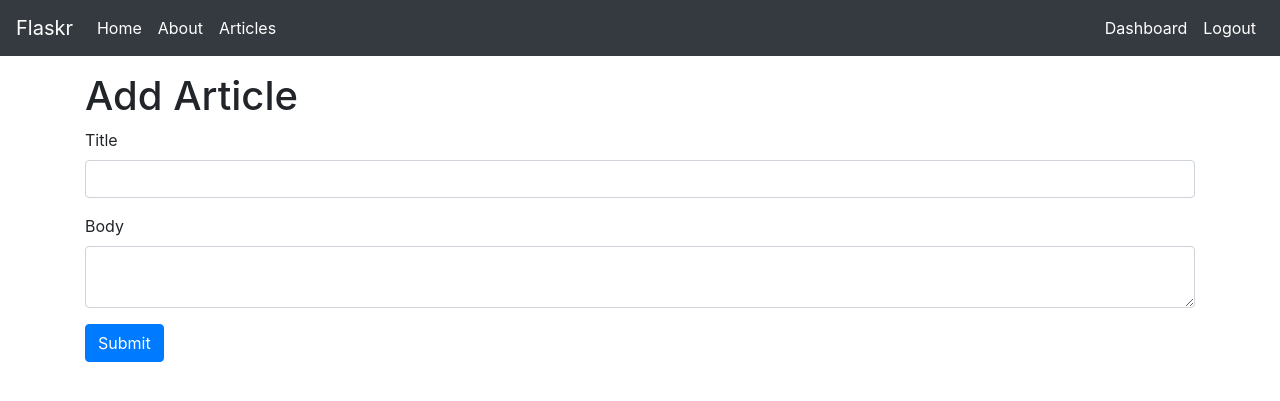
After one commit to albertoiur/Flask-Blog-App, a Flask app: page /add_article in a window 1280 px wide. The commit adds this page. Shown: the top 401 px of the page. Run offline with Flask 2, Linux system fonts and the light colour scheme; the visitor is signed in with stand-in values (Sample User, id 1); some libraries are stand-ins or nearby versions.

Commit message:
article-add implemented

```diff
--- a/app.py
+++ b/app.py
@@ -126,6 +126,7 @@ def is_logged_in(f):
 
 # log out
 @app.route('/logout')
+@is_logged_in
 def logout():
 	session.clear()
 	flash('Successfully logged out', 'success')
@@ -138,6 +139,36 @@ def dashboard():
 	return render_template('dashboard.html')
 
 
+# Article form class
+class ArticleForm(Form):
+	title = StringField('Title', [validators.Length(min=1, max=200)])
+	body = TextAreaField('Body', [validators.Length(min=30)])
+
+
+# Add article
+@app.route('/add_article', methods=['GET','POST'])
+@is_logged_in
+def add_article():
+	form = ArticleForm(request.form)
+	if request.method == 'POST' and form.validate():
+		title = form.title.data
+		body = form.body.data
+
+		# create cursor to mysql
+		cur = mysql.connection.cursor()
+
+		cur.execute("INSERT INTO articles(title, body, author) VALUES(%s, %s, %s)", (title, body, session['username']))
+
+		# commit to DB
+		mysql.connection.commit()
+		cur.close()
+		flash('Article Created!', 'success')
+
+		return redirect(url_for('dashboard'))
+
+	return render_template('add_article.html', form=form)
+
+
 if __name__ == '__main__':
 	app.secret_key = 'secret123'
 	app.run(debug=True)
--- /dev/null
+++ b/templates/add_article.html
@@ -0,0 +1,17 @@
+{% extends 'layout.html' %}
+
+{% block body %}
+
+	<h1>Add Article</h1>
+	{% from "includes/_formhelpers.html" import render_field %}
+	<form method="POST" action="">
+		<div class="form-group">
+			{{ render_field(form.title, class_="form-control") }}
+		</div>
+		<div class="form-group">
+			{{ render_field(form.body, class_="form-control") }}
+		</div>
+		<input class="btn btn-primary" type="submit" value="Submit">
+	</form>
+
+{% endblock %}
--- a/templates/dashboard.html
+++ b/templates/dashboard.html
@@ -2,5 +2,7 @@
 {% block body %}
 
 	<h1>Dashboard <small>Welcome {{session.username}}</small></h1>
+	<a class="btn btn-success" href="/add_article"> Add Article </a>
+	<hr>
 
 {% endblock %}
--- a/templates/includes/_messages.html
+++ b/templates/includes/_messages.html
@@ -1,5 +1,4 @@
 <br><br><br>
-
 {% with messages = get_flashed_messages(with_categories=true) %}
 	{% if messages %}
 		{% for category, message in messages %}
```
